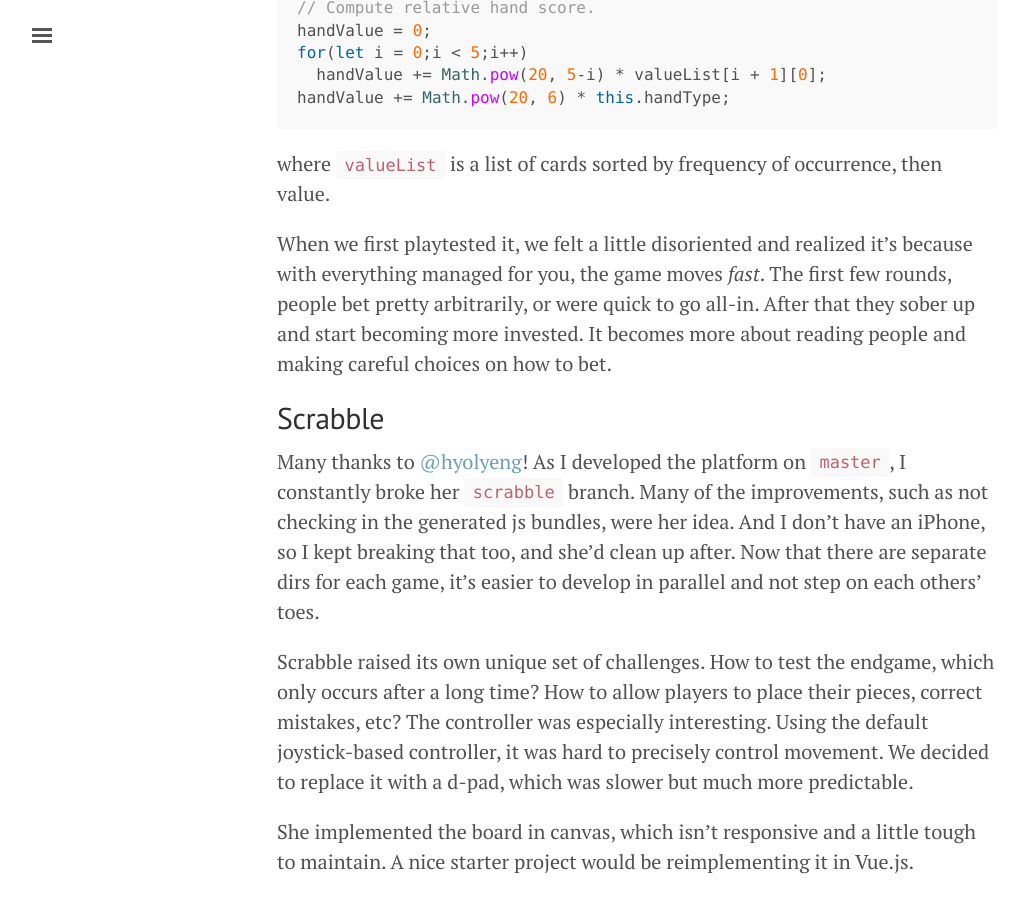
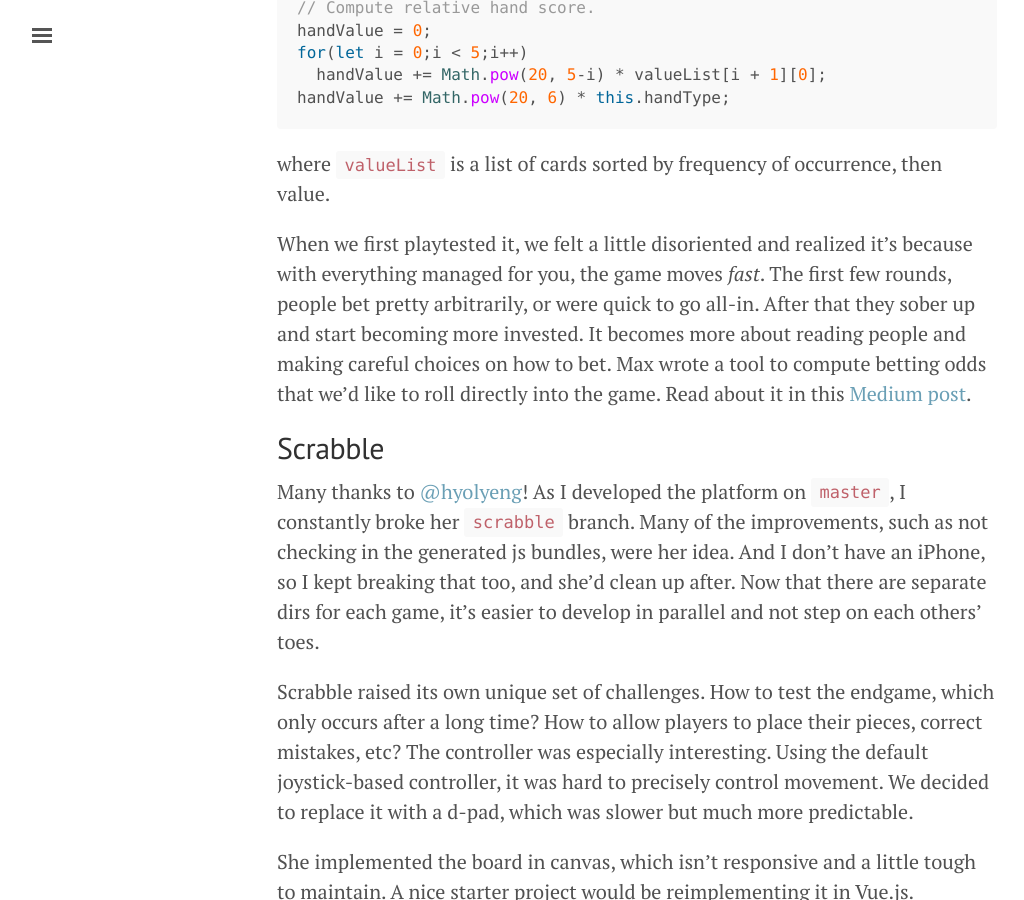
Before and after one commit to 8enmann/8enmann.github.io, a Jekyll site: the page built from _posts/2017-01-11-webtendo.md, in a window 1280 px wide and 900 px high, scrolled down 8209 px. Shown: the whole window, without its empty margins (3-1027 px from the left). Built offline with Jekyll 4.4.1, drawn with Linux system fonts in a browser that asks for light colours; comment, search, counter and statistics services are not loaded.

Commit message:
plug pokerpower

````diff
--- a/_posts/2017-01-11-webtendo.md
+++ b/_posts/2017-01-11-webtendo.md
@@ -153,7 +153,7 @@ handValue += Math.pow(20, 6) * this.handType;
 ```
 where `valueList` is a list of cards sorted by frequency of occurrence, then value.
 
-When we first playtested it, we felt a little disoriented and realized it's because with everything managed for you, the game moves *fast*. The first few rounds, people bet pretty arbitrarily, or were quick to go all-in. After that they sober up and start becoming more invested. It becomes more about reading people and making careful choices on how to bet.
+When we first playtested it, we felt a little disoriented and realized it's because with everything managed for you, the game moves *fast*. The first few rounds, people bet pretty arbitrarily, or were quick to go all-in. After that they sober up and start becoming more invested. It becomes more about reading people and making careful choices on how to bet. Max wrote a tool to compute betting odds that we'd like to roll directly into the game. Read about it in this [Medium post](https://medium.com/@m4xmann/my-tool-will-make-you-a-texas-holdem-expert-574b90245110).
 
 ## Scrabble
 Many thanks to [@hyolyeng](https://github.com/hyolyeng)! As I developed the platform on `master`, I constantly broke her `scrabble` branch. Many of the improvements, such as not checking in the generated js bundles, were her idea. And I don't have an iPhone, so I kept breaking that too, and she'd clean up after. Now that there are separate dirs for each game, it's easier to develop in parallel and not step on each others' toes.
@@ -166,4 +166,5 @@ She implemented the board in canvas, which isn't responsive and a little tough t
 Ideally a community of producers and consumers will spring up around this! And even if not, I hope it serves as an example of project structure that's suffuciently complex to support small projects. TODOs are listed in both repos below or come up with your own and send me a pull request!
 
 **Server and web** [https://github.com/8enmann/webtendo](https://github.com/8enmann/webtendo)
+
 **React Native** [https://github.com/8enmann/WebtendoClient](https://github.com/8enmann/WebtendoClient)
````
